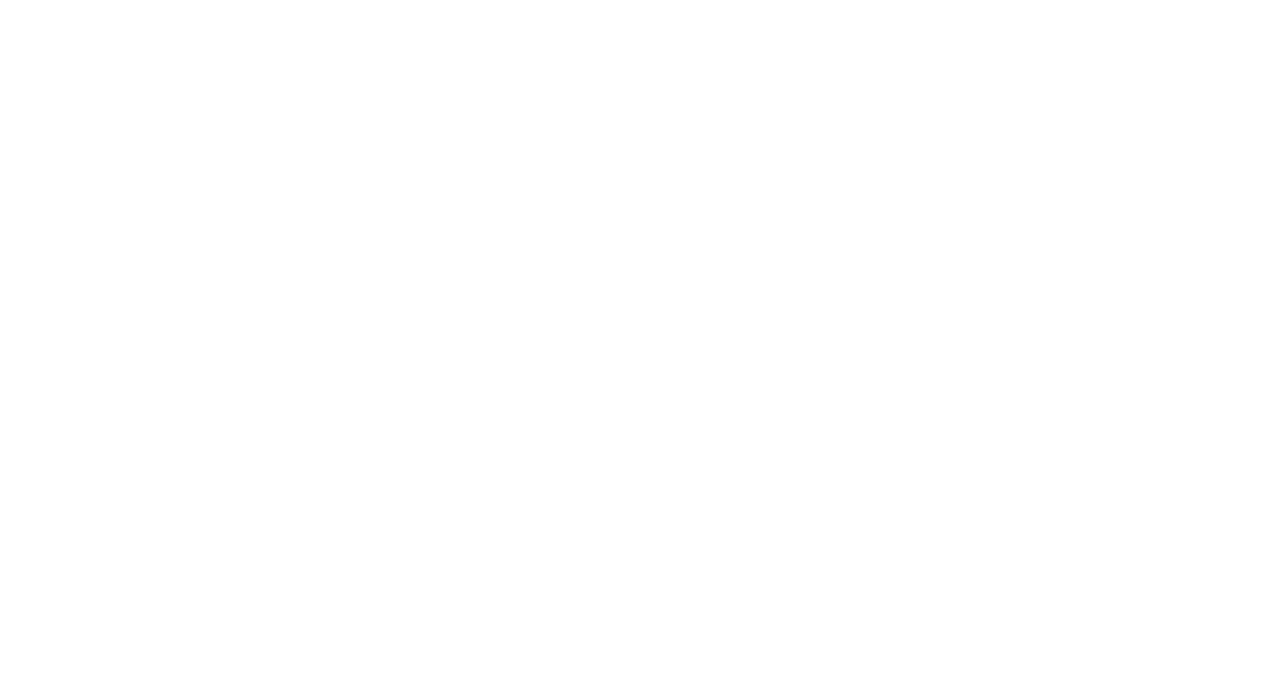
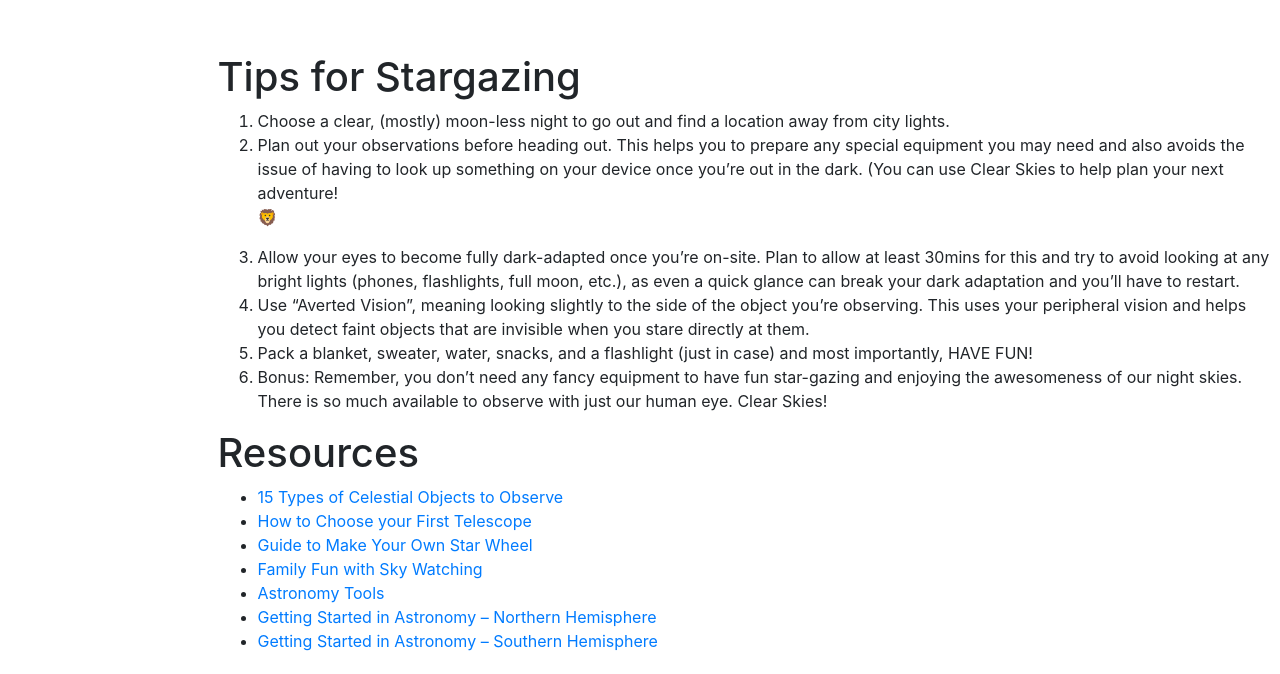
Before and after one commit to clear-skies-app/clear-skies, a React (Create React App) app: page / in a window 1280 px wide. Shown: the part 629-1303 px from the top of the page. Before the commit the page ends 800 px from the top, so only its background shows below. Built offline with nearby package versions, Linux system fonts and the light colour scheme.

Commit message:
added description

```diff
--- a/package.json
+++ b/package.json
@@ -15,7 +15,7 @@
     "web-vitals": "^1.1.0"
   },
   "scripts": {
-    "start": "PORT=3001 react-scripts start",
+    "start": "react-scripts start",
     "build": "react-scripts build",
     "test": "react-scripts test",
     "eject": "react-scripts eject"
--- a/src/LandingPage/LandingPage.js
+++ b/src/LandingPage/LandingPage.js
@@ -8,7 +8,41 @@ export default class LandingPage extends Component {
 		return (
 			<main className='landingPage grid-container'>
 				<section className='carousel'>Carousel main section</section>
-				<content className='tips'>Astronomy Tips</content>
+				<content className='tips'>
+				<h1>Tips for Stargazing</h1>
+				<ol>
+					<li>Choose a clear, (mostly) moon-less night to go out and find a location away from city lights.</li>
+					<li>Plan out your observations before heading out. This helps you to prepare any special equipment you may need and also avoids the issue of having to look up something on your device once you’re out in the dark. (You can use Clear Skies to help plan your next adventure! <p>&#129409;</p></li>
+					<li>Allow your eyes to become fully dark-adapted once you’re on-site. Plan to allow at least 30mins for this and try to avoid looking at any bright lights (phones, flashlights, full moon, etc.), as even a quick glance can break your dark adaptation and you’ll have to restart.</li>
+					<li>Use “Averted Vision”, meaning looking slightly to the side of the object you’re observing. This uses your peripheral vision and helps you detect faint objects that are invisible when you stare directly at them.</li>
+					<li>Pack a blanket, sweater, water, snacks, and a flashlight (just in case) and most importantly, HAVE FUN!</li>
+					<li>Bonus: Remember, you don’t need any fancy equipment to have fun star-gazing and enjoying the awesomeness of our night skies. There is so much available to observe with just our human eye. Clear Skies!</li>
+				</ol>
+				<h1>Resources</h1>
+				<ul>
+					<li><a href="https://skyandtelescope.org/celestial-objects-observe/" target="_blank" rel="noreferrer">
+						15 Types of Celestial Objects to Observe
+						</a></li>
+					<li><a href="https://skyandtelescope.org/astronomy-equipment/how-to-choose-a-telescope/" target="_blank" rel="noreferrer">
+						How to Choose your First Telescope
+						</a></li>
+					<li><a href="https://skyandtelescope.org/observing/make-a-star-wheel/" target="_blank" rel="noreferrer">
+						Guide to Make Your Own Star Wheel
+						</a></li>
+					<li><a href="https://skyandtelescope.org/astronomy-resources/stargazing-basics/family-projects-and-experiments/" target="_blank" rel="noreferrer">
+						Family Fun with Sky Watching
+						</a></li>
+					<li><a href="http://astronomy.tools/" target="_blank" rel="noreferrer">
+						Astronomy Tools
+						</a></li>
+					<li><a href="https://skyandtelescope.org/wp-content/uploads/GettingStartedNorth.pdf" target="_blank" rel="noreferrer">
+						Getting Started in Astronomy – Northern Hemisphere
+						</a></li>
+					<li><a href="https://skyandtelescope.org/wp-content/uploads/GettingStartedSouth.pdf" target="_blank" rel="noreferrer">
+						Getting Started in Astronomy – Southern Hemisphere
+						</a></li>
+				</ul>
+</content>
 				<aside className='sideBar'>
 					<Tabs
 						defaultActiveKey='login'
```
Also changed, not shown: 1 other file (tests, documents, lock files or other folders).
